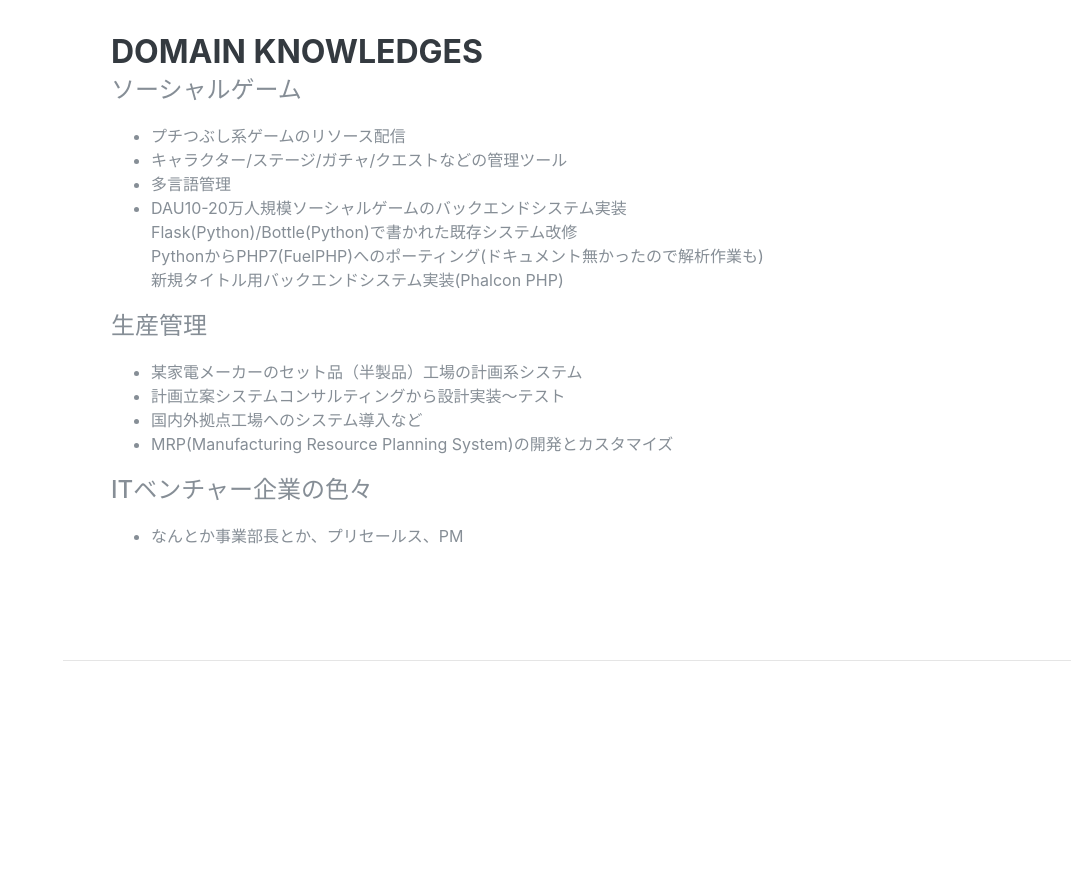
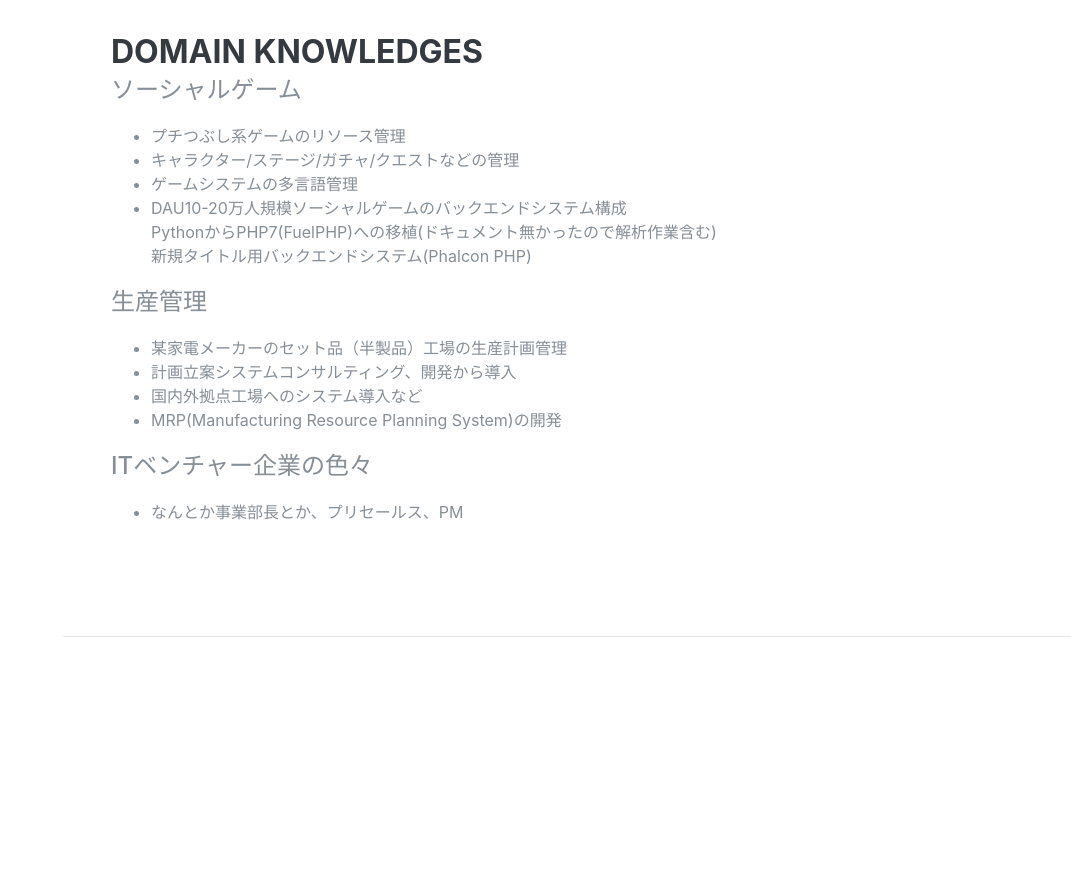
Before and after one commit to flipfrog/flipfrog.github.io, a plain HTML site: page index.html in a window 1280 px wide. Shown: the part 2760-3636 px from the top of the page, without its empty margins (209-1280 px from the left). Drawn offline with Linux system fonts and the light colour scheme; a web font is replaced by a local one.

Commit message:
modified some texts

```diff
--- a/index.html
+++ b/index.html
@@ -334,20 +334,19 @@
             <h3 class="mb-0">Domain Knowledges</h3>
             <div class="subheading mb-3">ソーシャルゲーム</div>
             <ul>
-              <li>プチつぶし系ゲームのリソース配信</li>
-              <li>キャラクター/ステージ/ガチャ/クエストなどの管理ツール</li>
-              <li>多言語管理</li>
-              <li>DAU10-20万人規模ソーシャルゲームのバックエンドシステム実装<br>
-                Flask(Python)/Bottle(Python)で書かれた既存システム改修<br>
-                PythonからPHP7(FuelPHP)へのポーティング(ドキュメント無かったので解析作業も)<br>
-                新規タイトル用バックエンドシステム実装(Phalcon PHP)
+              <li>プチつぶし系ゲームのリソース管理</li>
+              <li>キャラクター/ステージ/ガチャ/クエストなどの管理</li>
+              <li>ゲームシステムの多言語管理</li>
+              <li>DAU10-20万人規模ソーシャルゲームのバックエンドシステム構成<br>
+                PythonからPHP7(FuelPHP)への移植(ドキュメント無かったので解析作業含む)<br>
+                新規タイトル用バックエンドシステム(Phalcon PHP)
             </ul>
             <div class="subheading mb-3">生産管理</div>
             <ul>
-              <li>某家電メーカーのセット品（半製品）工場の計画系システム</li>
-              <li>計画立案システムコンサルティングから設計実装〜テスト</li>
+              <li>某家電メーカーのセット品（半製品）工場の生産計画管理</li>
+              <li>計画立案システムコンサルティング、開発から導入</li>
               <li>国内外拠点工場へのシステム導入など</li>
-              <li>MRP(Manufacturing Resource Planning System)の開発とカスタマイズ</li>
+              <li>MRP(Manufacturing Resource Planning System)の開発</li>
             </ul>
             <div class="subheading mb-3">ITベンチャー企業の色々</div>
             <ul>
```
